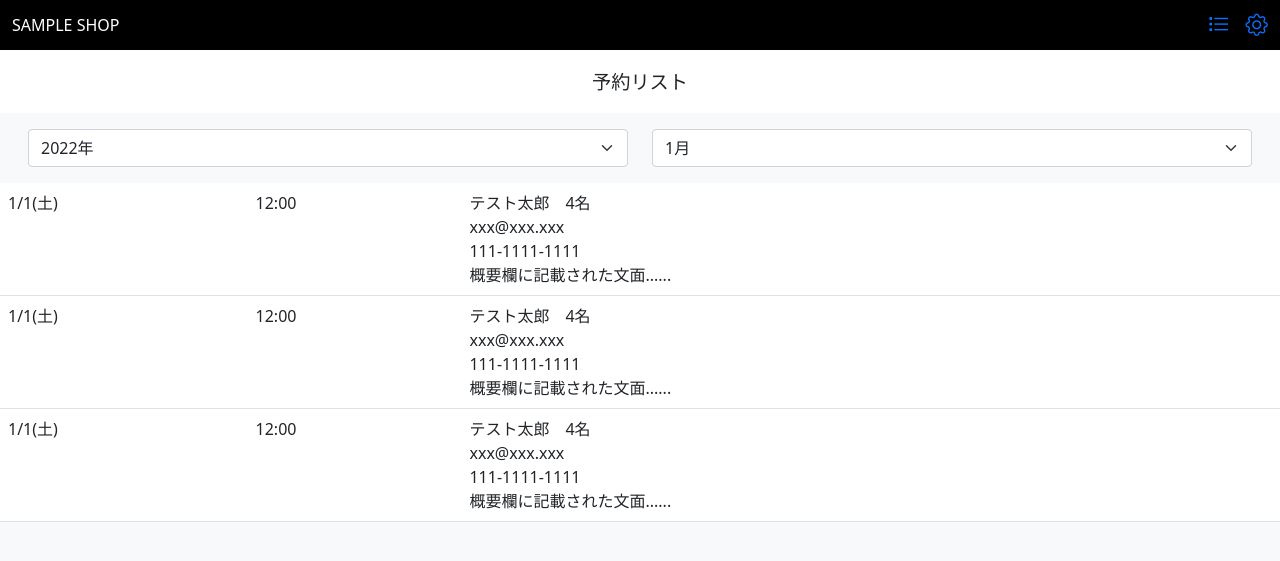
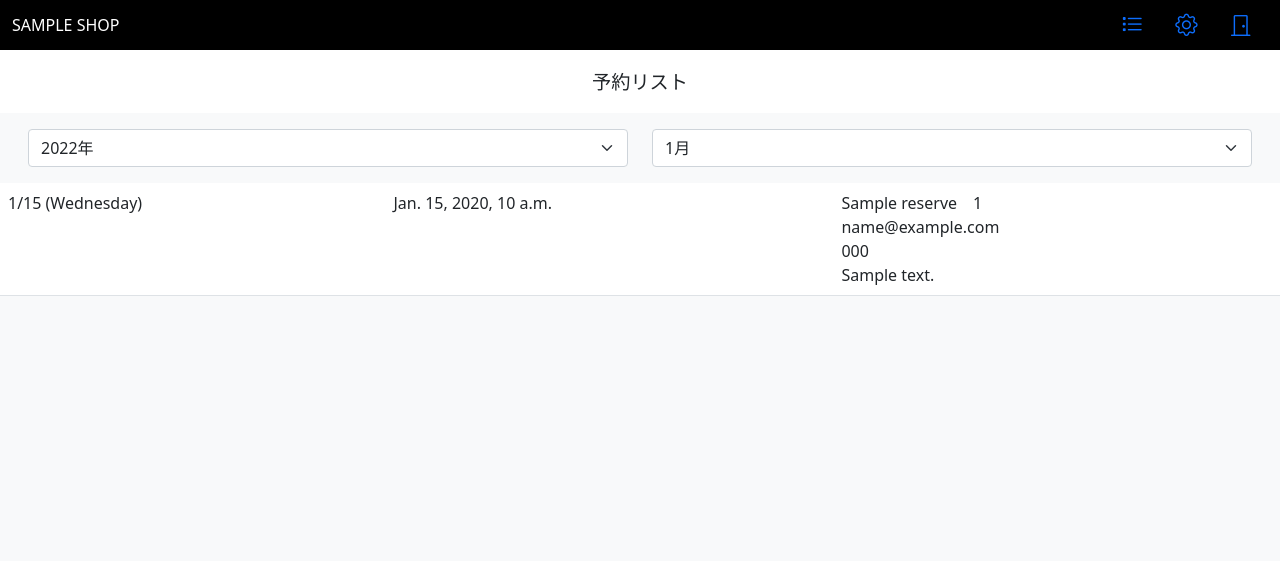
Before and after one commit to kenno-warise/django-reservation-system, a Django app: template templates/reserve/reserve_list.html in a window 1280 px wide. Shown: the top 561 px of the page. Run offline with Django 3.2, Linux system fonts and the light colour scheme; the template is opened without the code that fills it: most values are stand-ins (such as "Sample title", 1, 10 or a date in 2020).

Commit message:
DBのreserveテーブルから対象毎月の予約リストを取得し表示

```diff
--- a/config/settings.py
+++ b/config/settings.py
@@ -135,3 +135,4 @@ DEFAULT_AUTO_FIELD = 'django.db.models.BigAutoField'
 
 LOGIN_URL = 'reserve:login'
 LOGIN_REDIRECT_URL = 'reserve:reserve_list'
+LOGOUT_REDIRECT_URL = 'reserve:index'
--- a/reserve/urls.py
+++ b/reserve/urls.py
@@ -9,6 +9,7 @@ urlpatterns = [
         path('confirm/', views.confirm, name='confirm'),
         path('complete/', views.complete, name='complete'),
         path('login/', views.Login.as_view(), name='login'),
+        path('logout/', views.Logout.as_view(), name='logout'),
         path('reserve_list/', views.reserve_list, name='reserve_list'),
         path('setting/', views.setting, name='setting'),
 ]
--- a/templates/registration/login.html
+++ b/templates/reserve/login.html
@@ -23,7 +23,7 @@
 
     <h1>予約システムログイン</h1>
 
-    <form class="card text-center" method="post" action="{% url 'reserve:reserve_list' %}">{% csrf_token %}
+    <form class="card text-center" method="post" action="{% url 'reserve:login' %}">{% csrf_token %}
       <div class="card-body">
 	<div class="mb-3">
 	  <!--<input type="text" class="form-control" id="exampleFormControlInput1" placeholder="ID">-->
--- a/templates/reserve/reserve_list.html
+++ b/templates/reserve/reserve_list.html
@@ -23,9 +23,15 @@
     <header class="navbar">
       <div class="container-fluid">
 	<div class="navbar-brand">SAMPLE SHOP</div>
+	<ul class="navbar-nav me-auto mx-3 mb-lg-0">
+	  <li class="nav-item">
+	    {{ user.username }}
+	  </li>
+	</ul>
 	<form class="d-flex">
 	  <a href="{% url 'reserve:reserve_list' %}" class="mx-3"><i class="bi bi-list-task nav-icon"></i></a>
-	  <a href="{% url 'reserve:setting' %}"><i class="bi bi-gear nav-icon"></i></a>
+	  <a href="{% url 'reserve:setting' %}" class="mx-3"><i class="bi bi-gear nav-icon"></i></a>
+	  <a href="{% url 'reserve:logout' %}" class="mx-3"><i class="bi bi-door-closed nav-icon"></i></a>
 	</form>
       </div>
     </header>
@@ -53,30 +59,16 @@
 
     <table class="table">
       <tbody>
+	{% for reserve in reserves %}
 	<tr>
-	  <td>1/1(土)</td>
-	  <td>12:00</td>
-	  <td>テスト太郎　4名<br>
-	    xxx@xxx.xxx<br>
-	    111-1111-1111<br>
-	    概要欄に記載された文面......</td>
+	  <td>{{ reserve.reserve_date | date:"n/j (l)" | cut:"曜日" }}</td>
+	  <td>{{ reserve.reserve_time }}</td>
+	  <td>{{ reserve.name}}　{{ reserve.reserve_num }}<br>
+	    {{ reserve.email }}<br>
+	    {{ reserve.tel }}<br>
+            {{ reserve.comments }}</td>
 	</tr>
-	<tr>
-	  <td>1/1(土)</td>
-	  <td>12:00</td>
-	  <td>テスト太郎　4名<br>
-	    xxx@xxx.xxx<br>
-	    111-1111-1111<br>
-	    概要欄に記載された文面......</td>
-	</tr>
-	<tr>
-	  <td>1/1(土)</td>
-	  <td>12:00</td>
-	  <td>テスト太郎　4名<br>
-	    xxx@xxx.xxx<br>
-	    111-1111-1111<br>
-	    概要欄に記載された文面......</td>
-	</tr>
+	{% endfor %}
       </tbody>
     </table>
 
```
Also changed, not shown: reserve/views.py (+10 -3 lines).
